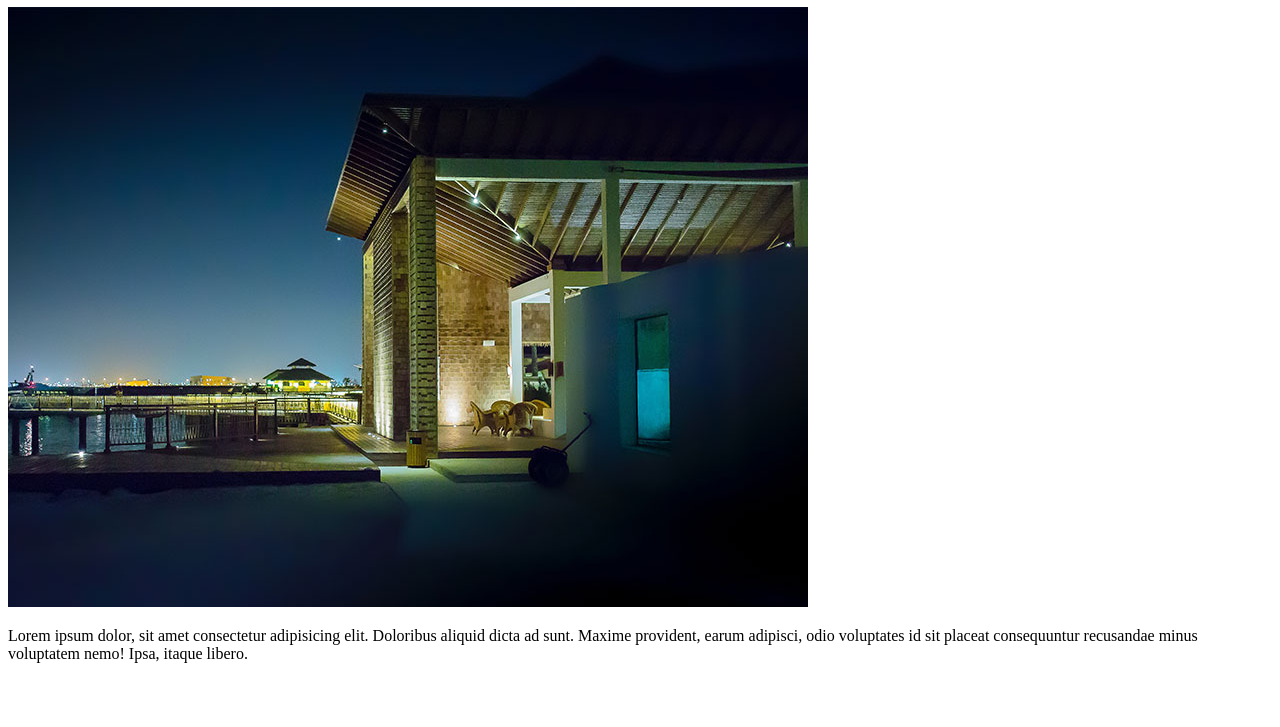
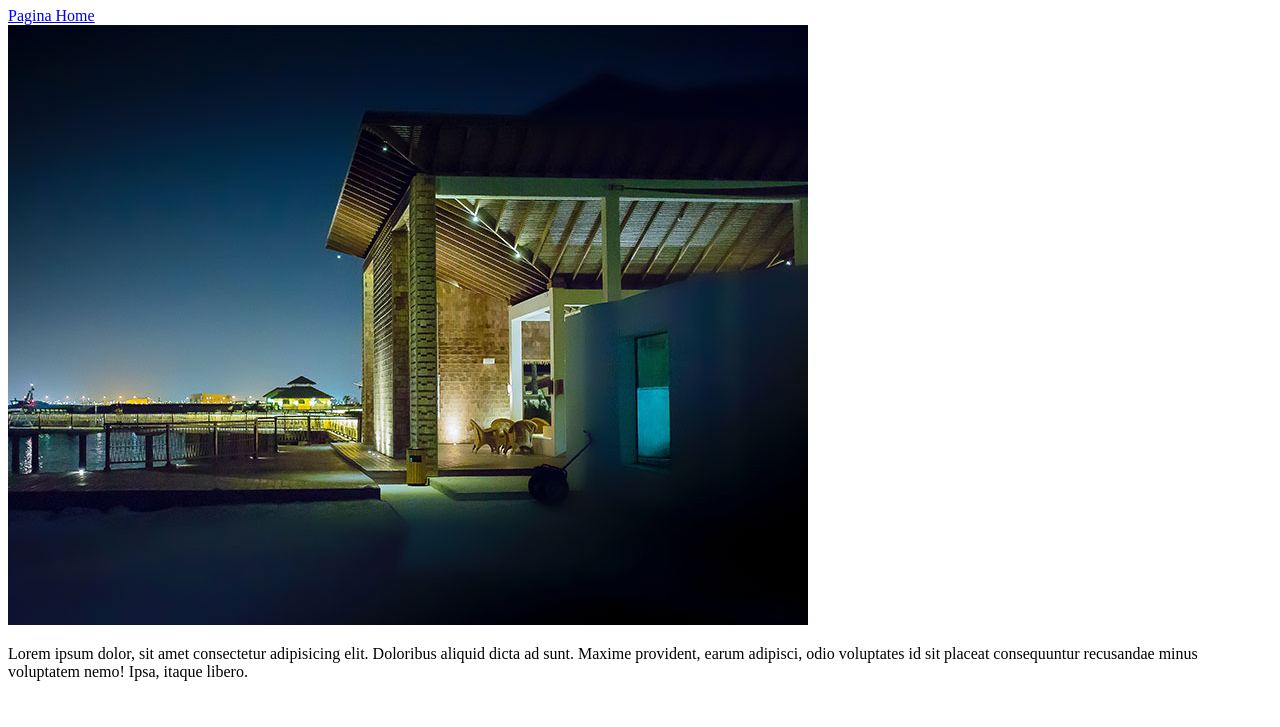
Before and after one commit to williamparodi/PracticaLabo3, a plain HTML site: page Tarea Imobiliaria/casalago.html in a window 1280 px wide. Shown: the part 73-800 px from the top of the page. Drawn offline with Linux system fonts and the light colour scheme.

Commit message:
agregados links a home

```diff
--- a/Tarea Imobiliaria/casalago.html
+++ b/Tarea Imobiliaria/casalago.html
@@ -9,6 +9,9 @@
 <body>
     <header>
         <h1>Casa del Lago</h1>
+        <nav>
+            <a href="./archivo.html">Pagina Home</a>
+        </nav>
     </header>
     <main>
         <section>
```
Also changed, not shown: Tarea Imobiliaria/casalujo.html (+3 -0 lines), Tarea Imobiliaria/casapileta.html (+3 -0 lines).
